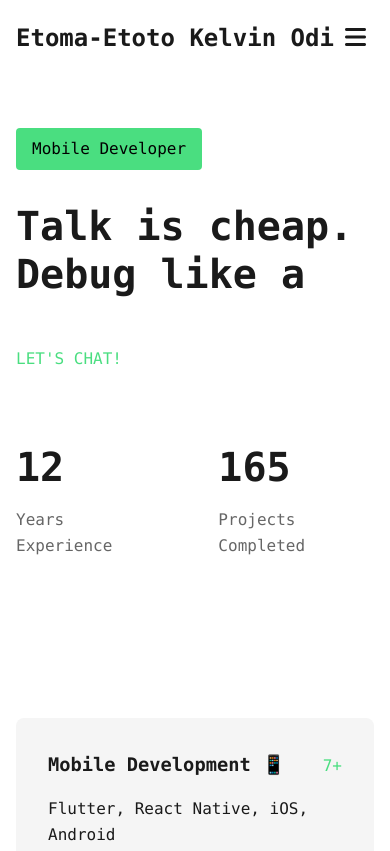
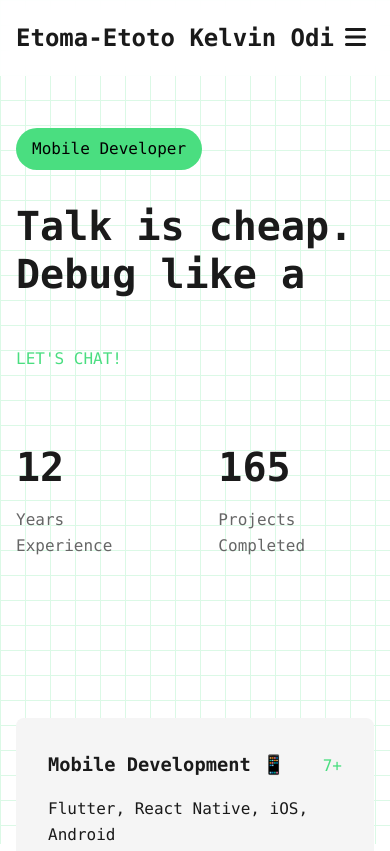
Before and after one commit to Kellytomi/My-Portfolio, a plain HTML site: page index.html in a window 390 px wide. Shown: the top 851 px of the page. Drawn offline with Linux system fonts and the light colour scheme.

Commit message:
Added grids to light and dark mode

```diff
--- a/css/portfolio-css.css
+++ b/css/portfolio-css.css
@@ -1,19 +1,19 @@
 :root {
-    --background: #1a1a1a;
-    --text: #ffffff;
-    --secondary-text: #a0a0a0;
-    --accent: #4ade80;
-    --card-bg: #242424;
-    --nav-bg: rgba(26, 26, 26, 0.9);
-}
-
-[data-theme="light"] {
     --background: #ffffff;
     --text: #1a1a1a;
     --secondary-text: #666666;
     --accent: #4ade80;
     --card-bg: #f5f5f5;
     --nav-bg: rgba(255, 255, 255, 0.9);
+}
+
+[data-theme="dark"] {
+    --background: #000000;
+    --text: #ffffff;
+    --secondary-text: #a0a0a0;
+    --accent: #4ade80;
+    --card-bg: #242424;
+    --nav-bg: rgba(0, 0, 0, 0.9);
 }
 
 * {
@@ -28,7 +28,40 @@ body {
     background-color: var(--background);
     color: var(--text);
     line-height: 1.6;
+    position: relative;
+    min-height: 100vh;
 }
+
+/* Grid Background Styles */
+body::before {
+    content: '';
+    position: fixed;
+    top: 0;
+    left: 0;
+    width: 100%;
+    height: 100%;
+    pointer-events: none;
+    z-index: -1;
+}
+
+[data-theme="light"] body::before {
+    background-image:
+        linear-gradient(var(--accent) 1px, transparent 1px),
+        linear-gradient(90deg, var(--accent) 1px, transparent 1px);
+    background-size: 25px 25px;
+    opacity: 0.2;
+}
+
+/* === DARK MODE GRID CONTROLS START === */
+[data-theme="dark"] body::before {
+    background-image:
+        linear-gradient(rgba(255, 255, 255, 0.3) 1px, transparent 1px),
+        linear-gradient(90deg, rgba(255, 255, 255, 0.3) 1px, transparent 1px);
+    background-size: 25px 25px;
+    opacity: 0.2;  /* This controls the overall grid opacity */
+
+}
+/* === DARK MODE GRID CONTROLS END === */
 
 /* Navigation */
 nav {
@@ -99,6 +132,12 @@ nav {
     transition: all 0.3s ease;
 }
 
+.cta-button:hover {
+    background: #3ac070;
+    transform: translateY(-2px);
+    box-shadow: 0 4px 12px rgba(74, 222, 128, 0.2);
+}
+
 /* Hero Section */
 .hero {
     padding: 8rem 1rem 4rem;
@@ -111,8 +150,34 @@ nav {
     background: var(--accent);
     color: #000000;
     padding: 0.5rem 1rem;
-    border-radius: 4px;
+    border-radius: 9999px;
     margin-bottom: 2rem;
+    position: relative;
+}
+
+.badge::before {
+    content: '';
+    position: absolute;
+    inset: -4px;
+    border-radius: 9999px;
+    background: linear-gradient(90deg,
+        var(--text),
+        var(--text) 50%,
+        transparent 50%,
+        transparent
+    ) no-repeat;
+    background-size: 200% 100%;
+    -webkit-mask:
+        linear-gradient(#fff 0 0) content-box,
+        linear-gradient(#fff 0 0);
+    -webkit-mask-composite: xor;
+    mask-composite: exclude;
+    animation: borderMove 2s linear infinite;
+    opacity: 1;
+}
+
+@keyframes borderMove {
+    100% { background-position: 200% 0; }
 }
 
 .hero h1 {
@@ -213,7 +278,7 @@ nav {
     line-height: 1.8;
 }
 
-/* Latest Works */
+/* Projects Section */
 .projects {
     max-width: 1200px;
     margin: 6rem auto;
@@ -416,4 +481,21 @@ nav {
     .skills-about {
         grid-template-columns: 1fr;
     }
+
+    .project-grid {
+        grid-template-columns: 1fr;
+    }
+
+    .testimonial-card {
+        margin: 1rem 0;
+    }
+
+    .award-item {
+        flex-direction: column;
+        gap: 0.5rem;
+    }
+
+    .social-links {
+        justify-content: center;
+    }
 }
```
